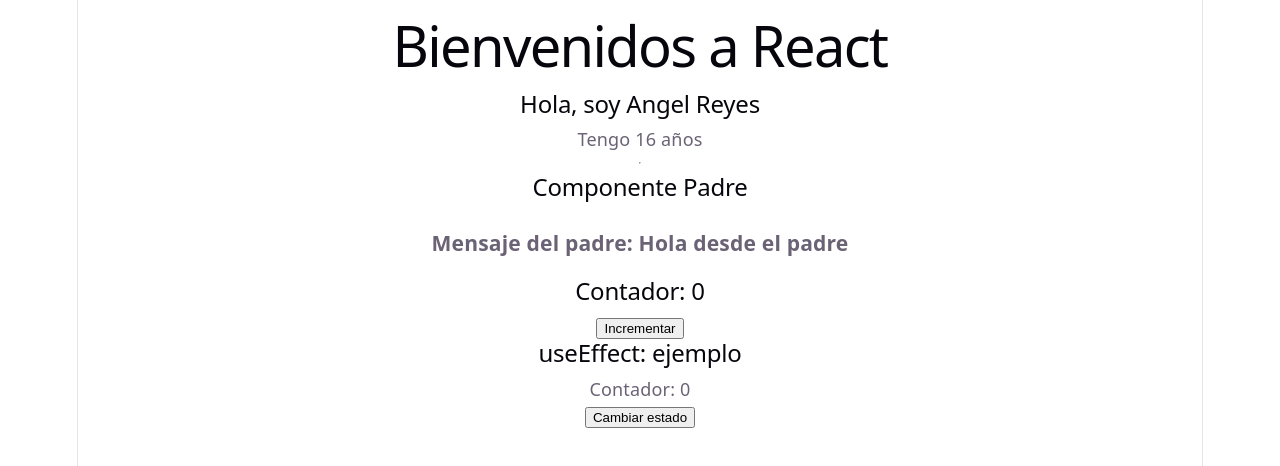
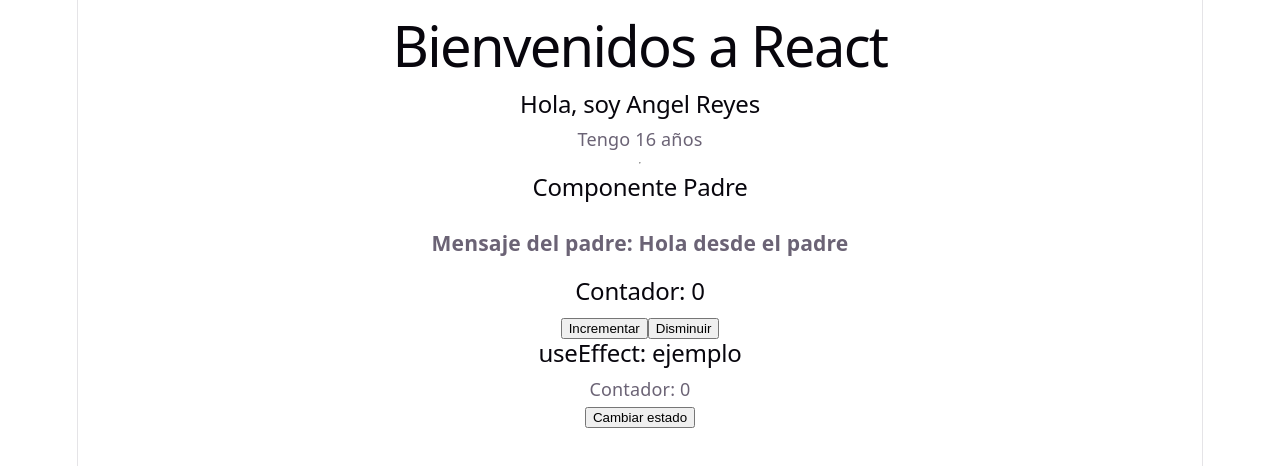
Before and after one commit to Narizaico-code/React-app, a React (Vite) app: page / in a window 1280 px wide. Shown: the top 466 px of the page. Built offline with nearby package versions, Linux system fonts and the light colour scheme.

Commit message:
C5. Hola, creacion de conflicto

```diff
--- a/src/components/Contador.jsx
+++ b/src/components/Contador.jsx
@@ -9,7 +9,9 @@
             Incrementar
         </button>
 
-
+        <button onClick={ () => setContador(contador - 1)}>
+            Disminuir
+        </button>
     </div>
   )
 }
```
